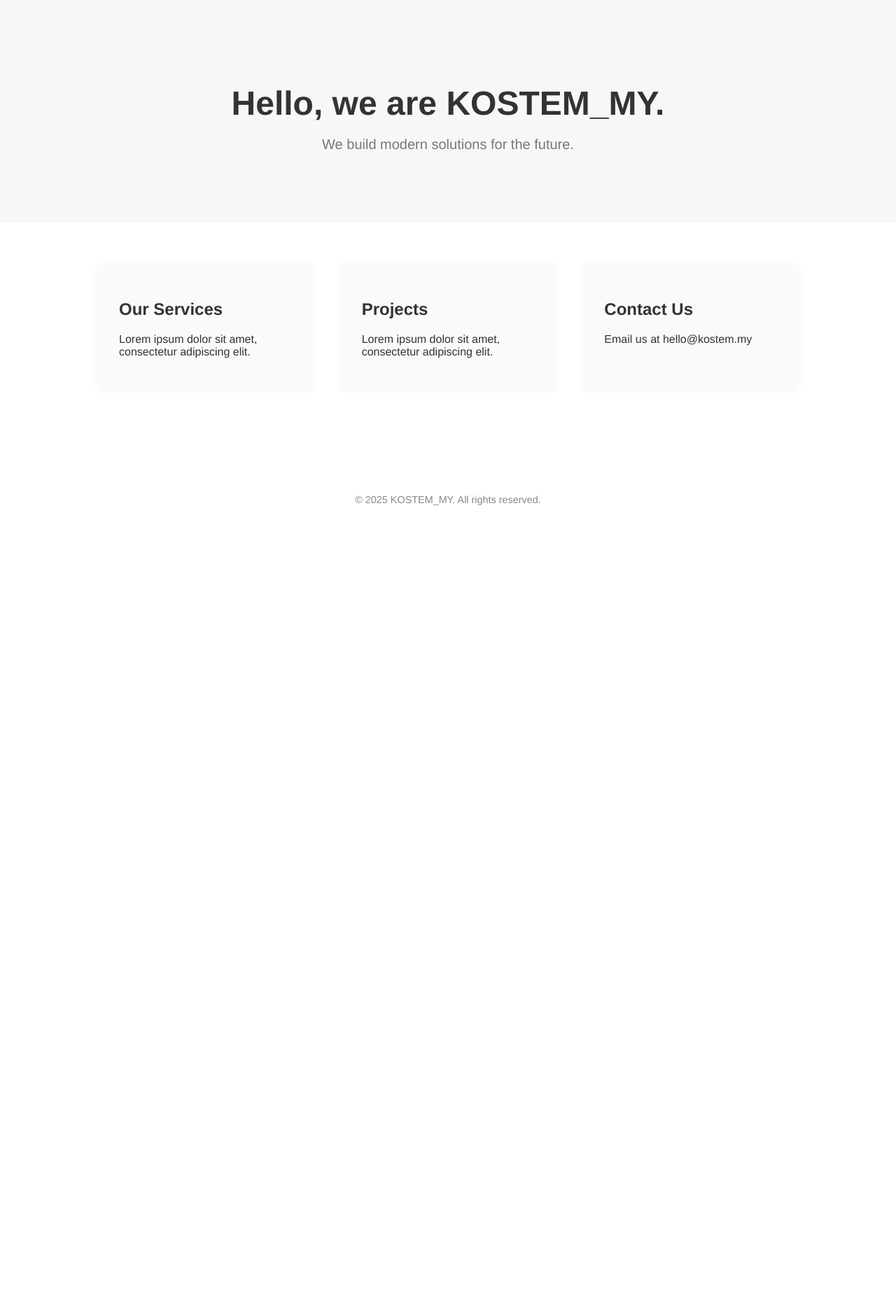
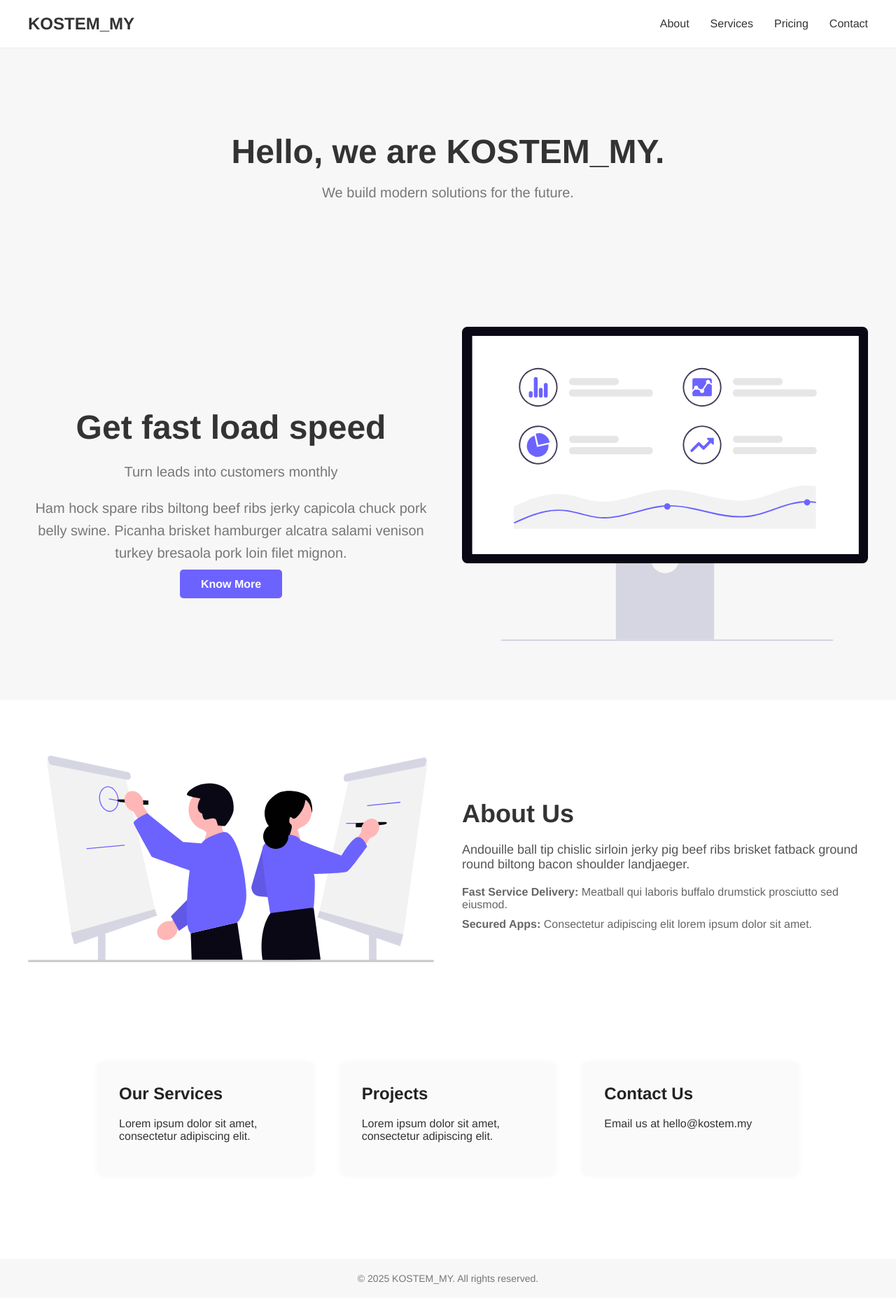
Before and after one commit to kostem-my/kostem-my.github.io, a Jekyll site: the page built from index.html, in a window 1280 px wide. Shown: the whole page at 70% size. Built offline with Jekyll 4.4.1, drawn with Linux system fonts in a browser that asks for light colours; before the commit the page ends 900 px from its top, so only the background shows below that.

Commit message:
Update hero section and styles

```diff
--- a/_layouts/default.html
+++ b/_layouts/default.html
@@ -4,12 +4,31 @@
     <meta charset="UTF-8" />
     <meta name="viewport" content="width=device-width, initial-scale=1.0" />
     <title>{{ page.title }}</title>
+    <meta name="description" content="{{ site.description | escape }}">
     <link rel="stylesheet" href="{{ "/assets/css/style.css" | relative_url }}">
+    <link rel="icon" href="{{ "/assets/images/favicon.ico" | relative_url }}">
   </head>
+  <header class="site-header">
+  <div class="container">
+    <div class="logo">
+      <a href="/">KOSTEM_MY</a>
+    </div>
+    <nav class="site-nav">
+      <ul>
+        <li><a href="#about">About</a></li>
+        <li><a href="#services">Services</a></li>
+        <li><a href="#pricing">Pricing</a></li>
+        <li><a href="#contact">Contact</a></li>
+      </ul>
+    </nav>
+  </div>
+</header>
   <body>
-    {{ content }}
+    <main>
+      {{ content }}
+    </main>
 
-    <footer style="text-align: center; padding: 2em 0; font-size: 0.9em; color: #888;">
+    <footer>
       &copy; {{ site.time | date: "%Y" }} KOSTEM_MY. All rights reserved.
     </footer>
   </body>
--- a/assets/css/style.css
+++ b/assets/css/style.css
@@ -1,8 +1,156 @@
+.site-header {
+  background: #fff;
+  padding: 20px 0;
+  border-bottom: 1px solid #eee;
+}
+
+.site-header .container {
+  display: flex;
+  justify-content: space-between;
+  align-items: center;
+  max-width: 1200px;
+  margin: 0 auto;
+  padding: 0 20px;
+}
+
+.site-header .logo a {
+  text-decoration: none;
+  font-weight: bold;
+  font-size: 24px;
+  color: #333;
+}
+
+.site-nav ul {
+  list-style: none;
+  margin: 0;
+  padding: 0;
+  display: flex;
+  gap: 30px;
+}
+
+.site-nav a {
+  text-decoration: none;
+  color: #333;
+  font-weight: 500;
+}
+
+.site-nav a:hover {
+  color: #6c63ff;
+}
+
+
+
+.hero {
+  padding: 80px 20px;
+  background: #f9f9f9;
+}
+
+.hero-grid {
+  display: grid;
+  grid-template-columns: repeat(auto-fit, minmax(300px, 1fr));
+  gap: 40px;
+  align-items: center;
+  max-width: 1200px;
+  margin: 0 auto;
+}
+
+.hero-text h1 {
+  font-size: 48px;
+  margin-bottom: 20px;
+  color: #333;
+}
+
+.hero-text p {
+  font-size: 18px;
+  color: #555;
+  line-height: 1.6;
+}
+
+.hero-description {
+  margin-top: 10px;
+  margin-bottom: 20px;
+  color: #666;
+}
+
+.btn-primary {
+  background: #6c63ff;
+  color: #fff;
+  padding: 12px 30px;
+  text-decoration: none;
+  border-radius: 5px;
+  font-weight: bold;
+}
+
+.btn-primary:hover {
+  background: #4b42d4;
+}
+
+.hero-image img {
+  max-width: 100%;
+  height: auto;
+}
+
+
+
+.about {
+  padding: 80px 20px;
+  background: #fff;
+}
+
+.about-grid {
+  display: grid;
+  grid-template-columns: repeat(auto-fit, minmax(300px, 1fr));
+  gap: 40px;
+  align-items: center;
+  max-width: 1200px;
+  margin: 0 auto;
+}
+
+.about-text h2 {
+  font-size: 36px;
+  margin-bottom: 20px;
+  color: #333;
+}
+
+.about-text p {
+  font-size: 18px;
+  color: #555;
+  margin-bottom: 20px;
+}
+
+.about-list {
+  list-style: none;
+  padding: 0;
+}
+
+.about-list li {
+  margin-bottom: 10px;
+  font-size: 16px;
+  color: #666;
+}
+
+.about-image img {
+  max-width: 100%;
+  height: auto;
+}
+
+
+
+
 body {
   margin: 0;
   font-family: 'Helvetica Neue', sans-serif;
   color: #333;
   background: #fff;
+}
+
+a {
+  color: #007acc;
+  text-decoration: none;
+}
+
+a:hover {
+  text-decoration: underline;
 }
 
 .hero {
@@ -38,8 +186,25 @@ body {
   padding: 30px;
   border-radius: 6px;
   box-shadow: 0 0 10px rgba(0,0,0,0.05);
+  transition: all 0.3s ease;
+}
+
+.box h2 {
+  font-size: 24px;
+  margin-top: 0;
+  color: #222;
+}
+
+.box:hover {
+  transform: translateY(-5px);
+  box-shadow: 0 10px 20px rgba(0,0,0,0.1);
 }
 
 footer {
   margin-top: 60px;
+  text-align: center;
+  padding: 20px;
+  background: #f7f7f7;
+  color: #777;
+  font-size: 14px;
 }
--- a/index.html
+++ b/index.html
@@ -7,6 +7,40 @@ title: KOSTEM_MY
   <h1>Hello, we are KOSTEM_MY.</h1>
   <p>We build modern solutions for the future.</p>
 </section>
+
+<section class="hero">
+  <div class="container hero-grid">
+    <div class="hero-text">
+      <h1>Get fast load speed</h1>
+      <p>Turn leads into customers monthly</p>
+      <p class="hero-description">
+        Ham hock spare ribs biltong beef ribs jerky capicola chuck pork belly swine.
+        Picanha brisket hamburger alcatra salami venison turkey bresaola pork loin filet mignon.
+      </p>
+      <a href="#about" class="btn-primary">Know More</a>
+    </div>
+    <div class="hero-image">
+      <img src="/assets/images/illustration.svg" alt="Illustration" />
+    </div>
+  </div>
+</section>
+
+<section id="about" class="about">
+  <div class="container about-grid">
+    <div class="about-image">
+      <img src="/assets/images/about.svg" alt="About illustration" />
+    </div>
+    <div class="about-text">
+      <h2>About Us</h2>
+      <p>Andouille ball tip chislic sirloin jerky pig beef ribs brisket fatback ground round biltong bacon shoulder landjaeger.</p>
+      <ul class="about-list">
+        <li><strong>Fast Service Delivery:</strong> Meatball qui laboris buffalo drumstick prosciutto sed eiusmod.</li>
+        <li><strong>Secured Apps:</strong> Consectetur adipiscing elit lorem ipsum dolor sit amet.</li>
+      </ul>
+    </div>
+  </div>
+</section>
+
 
 <section class="content">
   <div class="grid">
```
Also changed, not shown: assets/images/about.svg (added), assets/images/illustration.svg (added).
